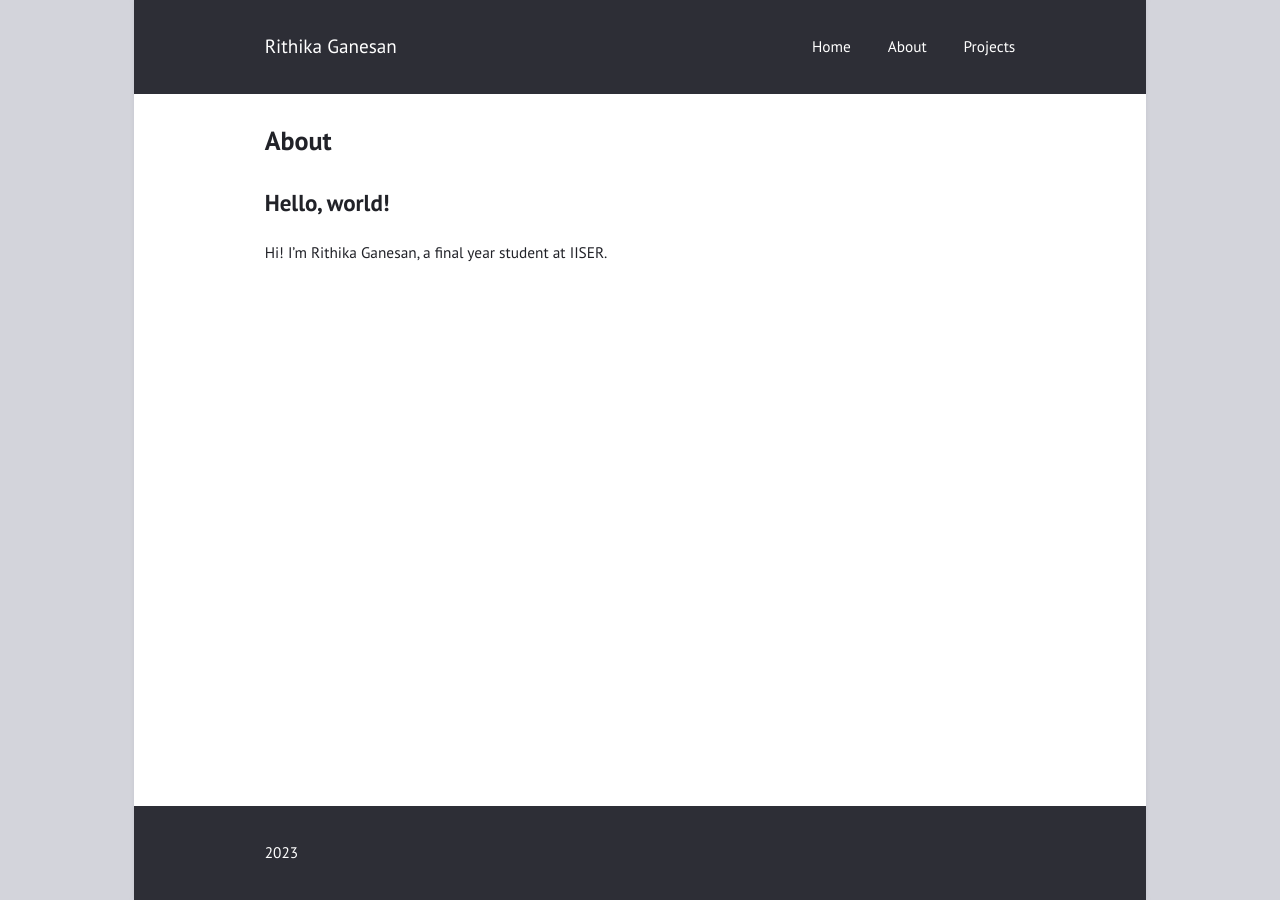
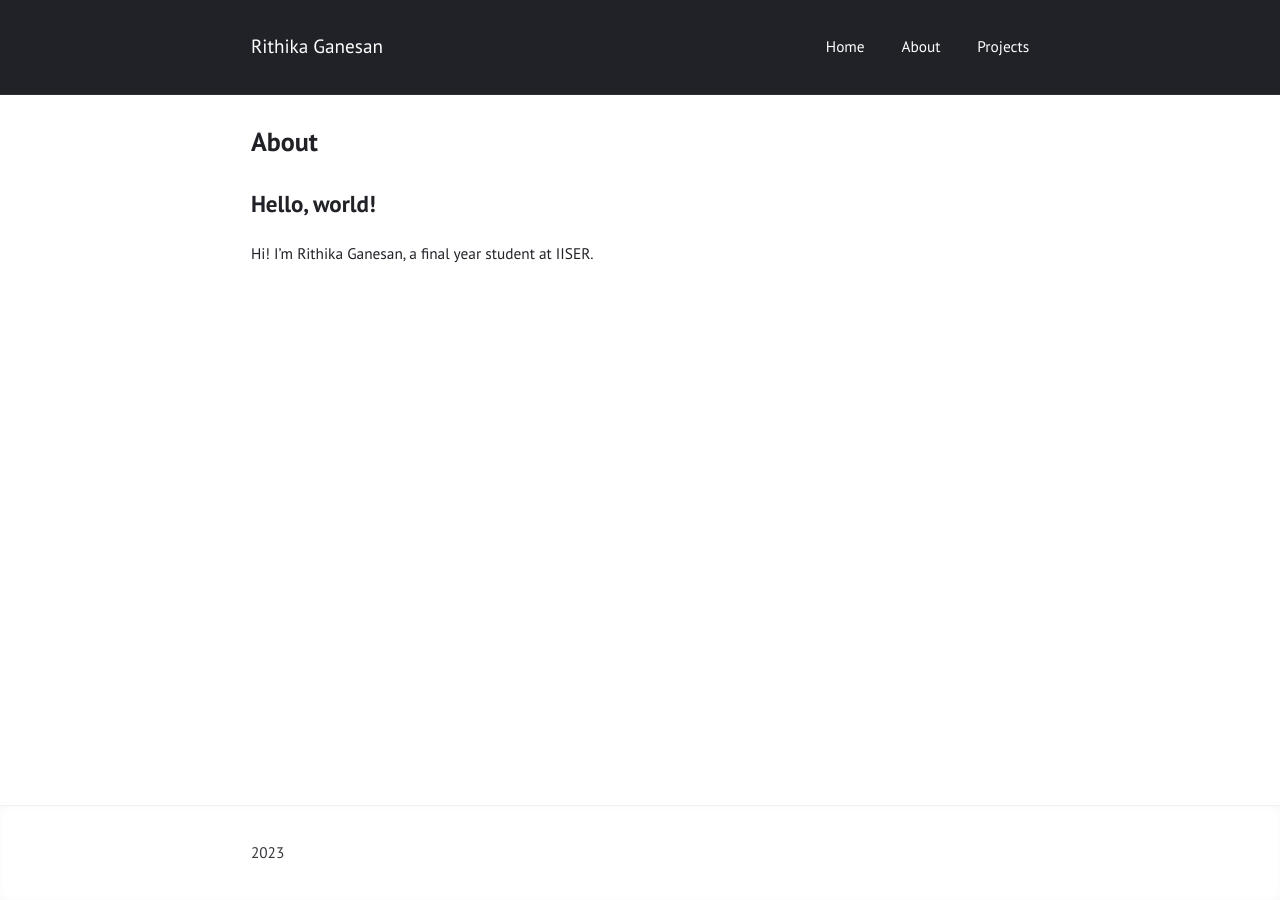
Before and after one commit to rithika-ganesan/rithika-ganesan.github.io, a Jekyll site: the page built from about.md, in a window 1280 px wide. Built offline with Jekyll 4.4.1, drawn with Linux system fonts in a browser that asks for light colours.

Commit message:
Update _config.yml

```diff
--- a/_config.yml
+++ b/_config.yml
@@ -9,9 +9,9 @@ date_format: "%B %d, %Y"
 # Layout
 
 show_excerpts: true        # show article excerpts on the home page
-show_frame: true           # adds a gray frame to the site
+show_frame: false           # adds a gray frame to the site
 show_sidebar: false        # show a sidebar instead of the usual header
-minimal: false             # use a dark header
+minimal: true             # use a dark header
 
 # Menu
 
```
